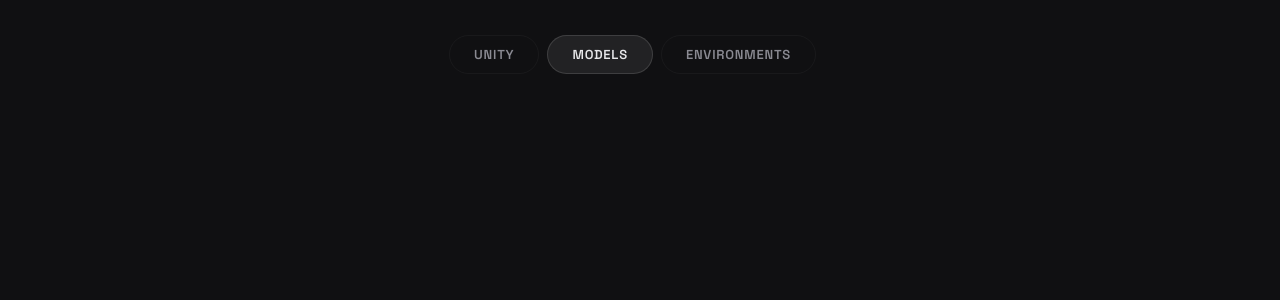
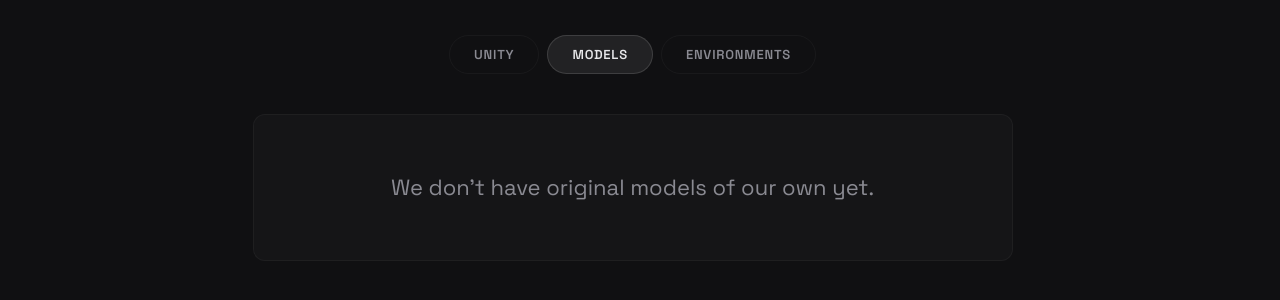
Before and after one commit to jimmyy-67/jimmyy-67.github.io, a plain HTML site: page index.html in a window 1280 px wide. Both pictures are taken after a click on the button "MODELS". Shown: the part 298-598 px from the top of the page. Drawn offline with Linux system fonts and the light colour scheme.

Commit message:
Show models notice in gallery
Co-authored-by: arena-agent <297053741+arena-agent@users.noreply.github.com>

```diff
--- a/index.html
+++ b/index.html
@@ -639,6 +639,9 @@
       <div class="card-grid" id="grid-unity"></div>
     </div>
     <div class="gallery-content" id="gallery-models" style="display:none">
+      <div class="gallery-notice" role="status">
+        We don't have original models of our own yet.
+      </div>
       <div class="card-grid" id="grid-models"></div>
     </div>
     <div class="gallery-content" id="gallery-environments" style="display:none">
```
